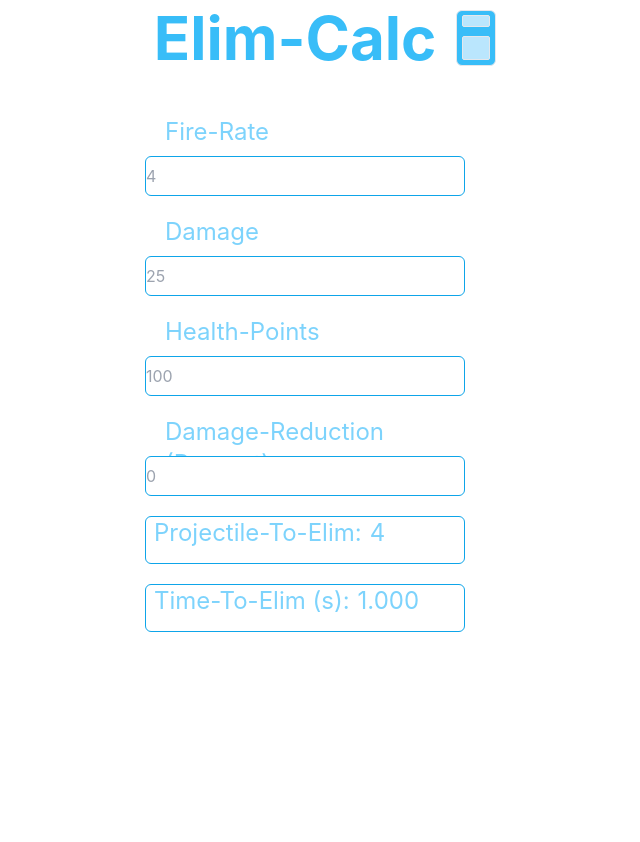
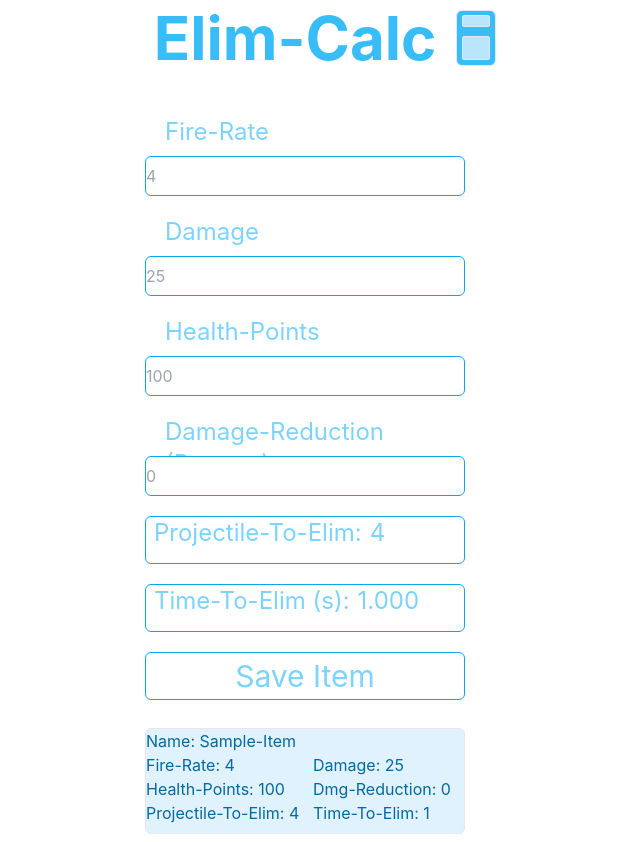
Before and after one commit to JL-597586/TTE-Calc, a Next.js app: page / in a window 1280 px wide. Shown: the whole page, without its empty margins (315-955 px from the left). Before the commit the page ends 800 px from the top, so only its background shows below. Built offline with nearby package versions, Linux system fonts and the light colour scheme.

Commit message:
Added save form-item to viewable list

```diff
--- a/pages/index.tsx
+++ b/pages/index.tsx
@@ -12,6 +12,16 @@ const Home = () => {
     healthPoints: string,
     damageReduction: string,
   }
+
+  interface WpnData {
+    fr: number,
+    d: number,
+    hp: number,
+    dr: number,
+    ATE: number,
+    TTE: number,
+  }
+
   const [form, setForm] = useState<FormData>({fireRate: '4',
     damage: '25',
     healthPoints: '100',
@@ -27,6 +37,11 @@ const Home = () => {
   var dFloat = parseFloat(form.damage)
   var frFloat = parseFloat(form.fireRate)
 
+  const [posts, savePosts] = useState<WpnData[]>([{fr:4, d:25,  hp:100,  dr:0, ATE:4,  TTE:1}])
+
+  function SaveForm() {
+  savePosts(posts => [...posts, {fr:frFloat, d:dFloat,  hp:hpFloat,  dr:drFloat, ATE:AmmoToElim,  TTE:TimeToElim,}]);
+  }
 
   AmmoToElim = ((hpFloat*(1+drFloat*0.01))/dFloat)
   AmmoToElimCeiling = Math.ceil( AmmoToElim )
@@ -114,8 +129,32 @@ const Home = () => {
                 <div className='ml-2'>Time-To-Elim (s):</div>
                 <div className='ml-2'>{TimeToElim.toFixed(3)}</div>
               </div>
+              <div className='flex justify-center w-80 h-12 border-sky-500 border rounded-md mb-5 text-3xl text-sky-300'>
+                <button type="button" onClick={SaveForm} className='mx-2'>Save Item</button>
+
+              </div>
+
+              <div className='flex flex-col'>
+              {
+               posts.map(({fr,d,hp,dr,ATE,TTE}) => (
+                <li className='flex grid grid-cols-2 text-sky-700 bg-sky-100 w-80 border rounded-md mt-2 mb-2' key={TTE}>
+                  <div>Name: Sample-Item</div>
+                  <div></div>
+                  <div>Fire-Rate: {fr}</div>
+                  <div className='ml-2'>Damage: {d}</div>
+                  <div className=''>Health-Points: {hp}</div>
+                  <div className='ml-2'>Dmg-Reduction: {dr}</div>
+                  <div className=''>Projectile-To-Elim: {ATE}</div>
+                  <div className='ml-2'>Time-To-Elim: {TTE}</div>
+                  <div className='invisible h-2'></div>
+                </li>
+               ))
+              }
+            </div>
 
             </form>
+
+
 
 
 
```
